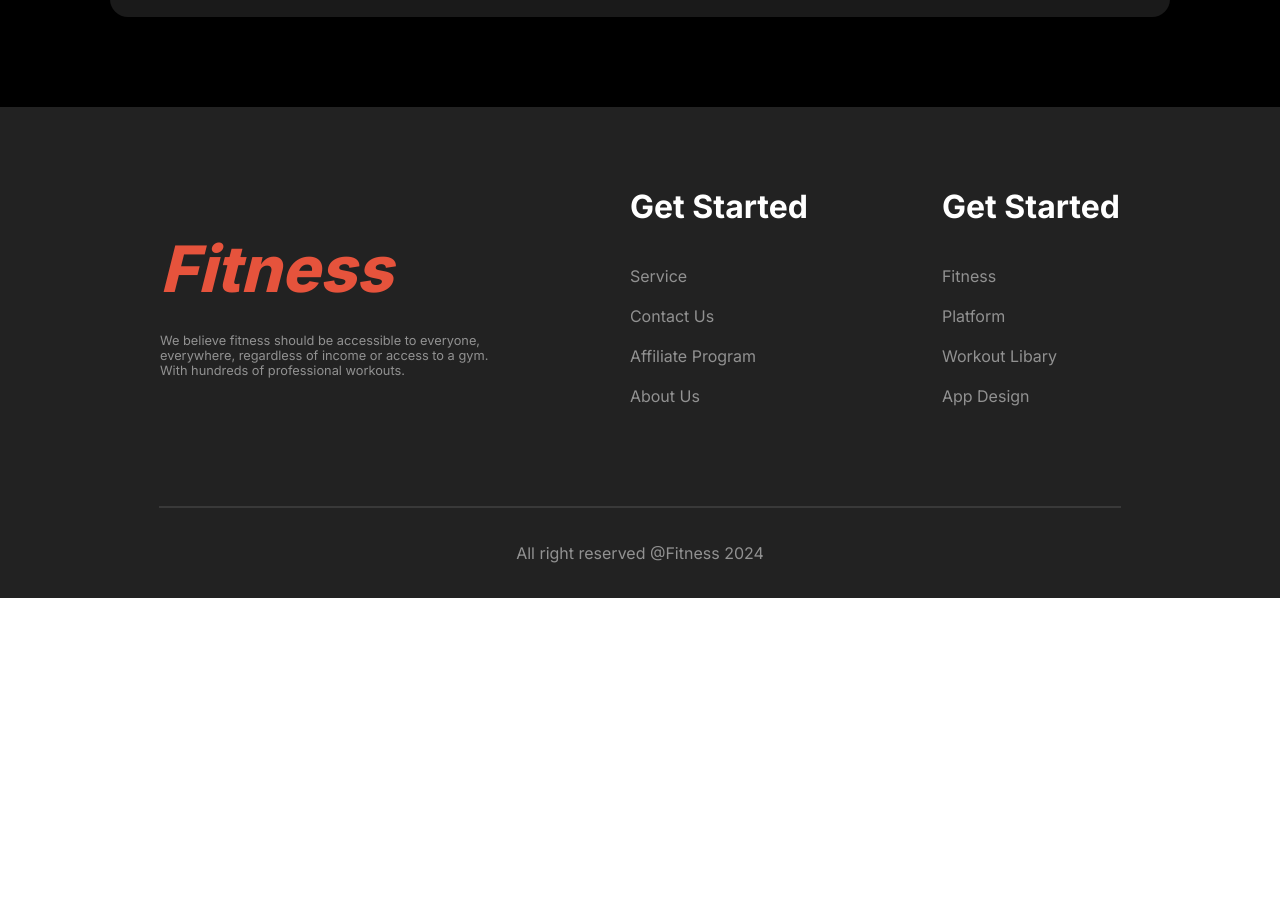
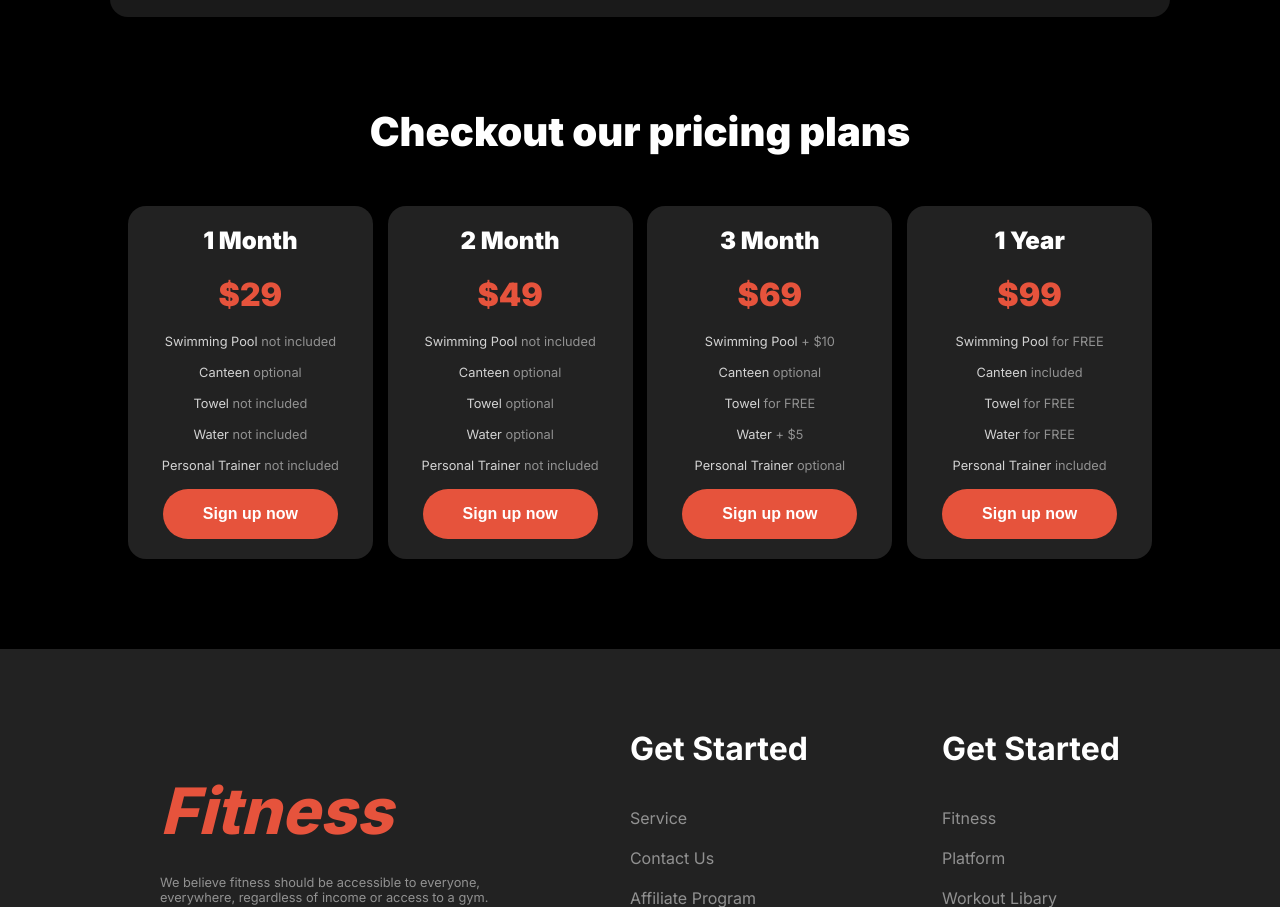
Before and after one commit to sajjadislam523/Assignment-02, a plain HTML site: page index.html in a window 1280 px wide. Shown: the part 3164-4071 px from the top of the page. Before the commit the page ends 3762 px from the top, so only its background shows below. Drawn offline with Linux system fonts and the light colour scheme.

Commit message:
Pricing section added

```diff
--- a/index.html
+++ b/index.html
@@ -4,6 +4,7 @@
 <head>
     <meta charset="UTF-8">
     <meta name="viewport" content="width=device-width, initial-scale=1.0">
+    <link rel="shortcut icon" href="/favicon/icons8-strength-96.png" type="image/x-icon">
     <link rel="stylesheet" href="styles/style.css">
     <title>Fitness</title>
 </head>
@@ -229,6 +230,52 @@
                 </div>
             </div>
         </section>
+
+        <section class="pricing-plans-container">
+            <h1>Checkout our pricing plans</h1>
+            <div class="card-container">
+                <div class="card">
+                    <h4>1 Month</h4>
+                    <h2>$29</h2>
+                    <p>Swimming Pool <span>not included</span></p>
+                    <p>Canteen <span>optional</span></p>
+                    <p>Towel <span>not included</span></p>
+                    <p>Water <span>not included</span></p>
+                    <p>Personal Trainer <span>not included</span></p>
+                    <button class="btn-primary">Sign up now</button>
+                </div>
+                <div class="card">
+                    <h4>2 Month</h4>
+                    <h2>$49</h2>
+                    <p>Swimming Pool <span>not included</span></p>
+                    <p>Canteen <span>optional</span></p>
+                    <p>Towel <span>optional</span></p>
+                    <p>Water <span>optional</span></p>
+                    <p>Personal Trainer <span>not included</span></p>
+                    <button class="btn-primary">Sign up now</button>
+                </div>
+                <div class="card">
+                    <h4>3 Month</h4>
+                    <h2>$69</h2>
+                    <p>Swimming Pool <span>+ $10</span></p>
+                    <p>Canteen <span>optional</span></p>
+                    <p>Towel <span>for FREE</span></p>
+                    <p>Water <span>+ $5</span></p>
+                    <p>Personal Trainer <span>optional</span></p>
+                    <button class="btn-primary">Sign up now</button>
+                </div>
+                <div class="card">
+                    <h4>1 Year</h4>
+                    <h2>$99</h2>
+                    <p>Swimming Pool <span>for FREE</span></p>
+                    <p>Canteen <span>included</span></p>
+                    <p>Towel <span>for FREE</span></p>
+                    <p>Water <span>for FREE</span></p>
+                    <p>Personal Trainer <span>included</span></p>
+                    <button class="btn-primary">Sign up now</button>
+                </div>
+            </div>
+        </section>
     </main>
 
     <footer class="footer-container">
--- a/styles/style.css
+++ b/styles/style.css
@@ -542,6 +542,64 @@ input[type="number"],
 
 /* Team container style ends */
 
+/* Pricing plan style starts */
+
+.pricing-plans-container {
+    width: 80%;
+    color: rgb(255, 255, 255);
+    padding-bottom: 90px;
+    font-family: "Inter", sans-serif;
+    margin: 0 auto;
+}
+
+.pricing-plans-container h1 {
+    font-size: 2.5em;
+    font-weight: 900;
+    padding-bottom: 50px;
+    text-align: center;
+}
+
+.card-container {
+    width: 100%;
+    display: flex;
+    justify-content: space-between;
+    align-items: center;
+}
+
+.card h4 {
+    color: white;
+    font-size: 1.5em;
+    font-weight: 900;
+    margin-bottom: 20px;
+}
+.card h2 {
+    color: rgb(230, 83, 60);
+    font-size: 2em;
+    font-weight: 900;
+    margin-bottom: 20px;
+}
+
+.card p {
+    color: rgba(255, 255, 255, 0.8);
+    font-size: .8em;
+    font-weight: 400;
+    padding-bottom: 10px;
+}
+
+.card span {
+    color: rgba(255, 255, 255, 0.5);
+}
+
+.card {
+    width: 20%;
+    background-color: rgb(34, 34, 34);
+    padding: 20px;
+    border-radius: 18px;
+    text-align: center;
+}
+
+/* Pricing plan style ends */
+
 /* Footer style starts */
 
 .footer-container {
```
Also changed, not shown: favicon/icons8-strength-96.png (added).
